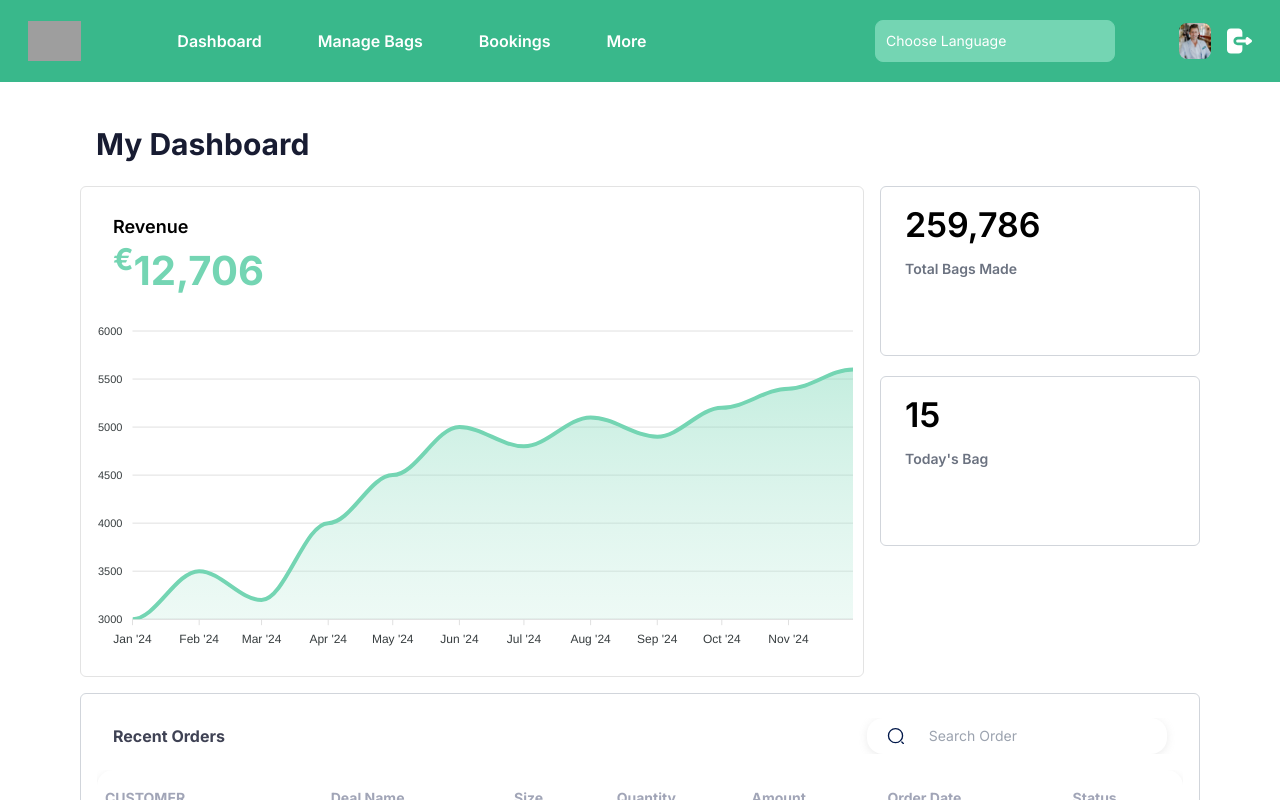
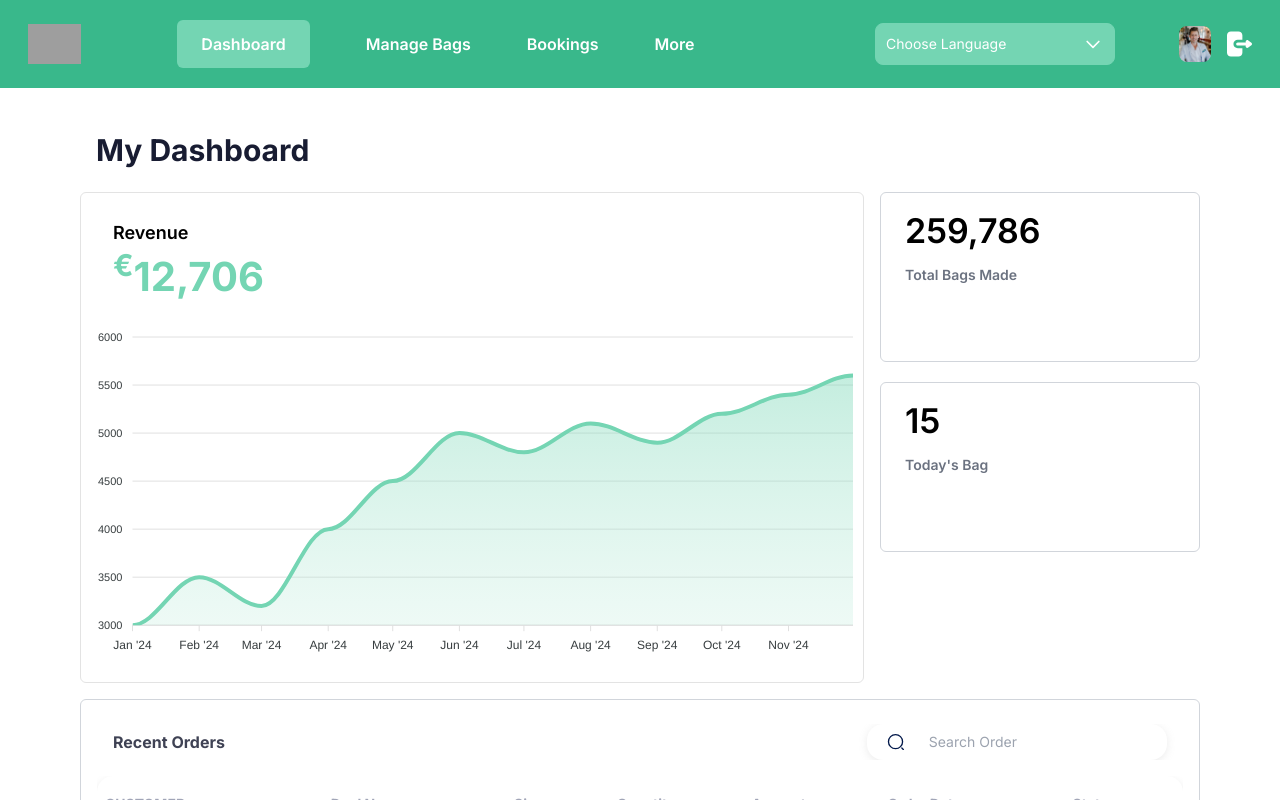
Before and after one commit to plenti-code-handler/vendor-web-app, a Next.js app: page /business in a window 1280 px wide. Shown: the top 800 px of the page. Built offline with nearby package versions, Linux system fonts and the light colour scheme; grey boxes are pictures that could not be loaded.

Commit message:
Header Active Links Done

```diff
--- a/components/layouts/Header.jsx
+++ b/components/layouts/Header.jsx
@@ -1,14 +1,22 @@
 "use client";
-import React, { useState } from "react";
-import { hamburgerIcon, logoutIconSvg, closeSvg } from "../../svgs";
+import React from "react";
+import { useSelector, useDispatch } from "react-redux";
+import { logoutIconSvg } from "../../svgs";
 import Link from "next/link";
 import LanguageDropdown from "../dropdowns/LanguageDropdown";
+import { setActivePage } from "../../redux/slices/headerSlice";
 
 const Header = () => {
-  const [isMenuOpen, setIsMenuOpen] = useState(false);
+  const [isMenuOpen, setIsMenuOpen] = React.useState(false);
+  const activePage = useSelector((state) => state.header.activePage);
+  const dispatch = useDispatch();
 
   const toggleMenu = () => {
     setIsMenuOpen(!isMenuOpen);
+  };
+
+  const handleLinkClick = (page) => {
+    dispatch(setActivePage(page));
   };
 
   return (
@@ -40,30 +48,25 @@ const Header = () => {
             style={{ zIndex: 1000 }}
           >
             <div className="flex flex-col lg:flex-row lg:gap-x-14 p-6 lg:p-0">
-              <Link
-                href="/business"
-                className="text-base font-semibold leading-6 text-white lg:text-textLight hover:underline transition-all"
-              >
-                Dashboard
-              </Link>
-              <Link
-                href="/business/manage-bags"
-                className="text-base font-semibold leading-6 text-white lg:text-textLight hover:underline transition-all"
-              >
-                Manage Bags
-              </Link>
-              <Link
-                href="/business/bookings"
-                className="text-base font-semibold leading-6 text-white lg:text-textLight hover:underline transition-all"
-              >
-                Bookings
-              </Link>
-              <Link
-                href="/business/more"
-                className="text-base font-semibold leading-6 text-white lg:text-textLight hover:underline transition-all"
-              >
-                More
-              </Link>
+              {[
+                { name: "Dashboard", href: "/business" },
+                { name: "Manage Bags", href: "/business/manage-bags" },
+                { name: "Bookings", href: "/business/bookings" },
+                { name: "More", href: "/business/more" },
+              ].map(({ name, href }) => (
+                <Link
+                  key={name}
+                  href={href}
+                  className={`text-base font-semibold leading-6 transition-all rounded-md ${
+                    activePage === name
+                      ? "bg-mainLight pr-6 pl-6 pt-3 pb-3 text-white"
+                      : "text-white lg:text-textLight hover:underline pt-3"
+                  }`}
+                  onClick={() => handleLinkClick(name)}
+                >
+                  {name}
+                </Link>
+              ))}
               <div className="flex flex-col lg:hidden mt-4 mr-8">
                 <LanguageDropdown />
               </div>
@@ -99,3 +102,34 @@ const Header = () => {
 };
 
 export default Header;
+
+const closeSvg = (
+  <svg
+    viewBox="0 0 15 15"
+    fill="none"
+    xmlns="http://www.w3.org/2000/svg"
+    className="w-5 h-5 text-white"
+  >
+    <path
+      d="M14.2547 12.9612C14.6451 13.3533 14.6451 13.9416 14.2547 14.3337C14.0594 14.5298 13.8642 14.6278 13.5713 14.6278C13.2785 14.6278 13.0832 14.5298 12.888 14.3337L7.71419 9.13764L2.54038 14.3337C2.34515 14.5298 2.14991 14.6278 1.85705 14.6278C1.56419 14.6278 1.36895 14.5298 1.17372 14.3337C0.78324 13.9416 0.78324 13.3533 1.17372 12.9612L6.34753 7.76509L1.17372 2.56901C0.78324 2.17685 0.78324 1.58862 1.17372 1.19646C1.56419 0.804305 2.14991 0.804305 2.54038 1.19646L7.71419 6.39254L12.888 1.19646C13.2785 0.804305 13.8642 0.804305 14.2547 1.19646C14.6451 1.58862 14.6451 2.17685 14.2547 2.56901L9.08086 7.76509L14.2547 12.9612Z"
+      fill="white"
+    />
+  </svg>
+);
+
+const hamburgerIcon = (
+  <svg
+    className="w-6 h-6 text-white"
+    fill="none"
+    stroke="currentColor"
+    viewBox="0 0 24 24"
+    xmlns="http://www.w3.org/2000/svg"
+  >
+    <path
+      strokeLinecap="round"
+      strokeLinejoin="round"
+      strokeWidth="2"
+      d="M4 6h16M4 12h16m-7 6h7"
+    />
+  </svg>
+);
--- a/components/sections/bussiness/dashboard/RenderStats.jsx
+++ b/components/sections/bussiness/dashboard/RenderStats.jsx
@@ -4,9 +4,16 @@ import CardsRow from "./CardsRow";
 import StatSlider from "./StatSlider";
 import React, { useEffect, useState } from "react";
 import RevenueChart from "../../../charts/RevenueChart";
+import { useDispatch } from "react-redux";
+import { setActivePage } from "../../../../redux/slices/headerSlice";
 
 const RenderStats = () => {
   const [isSmallDevice, setIsSmallDevice] = useState(false);
+  const dispatch = useDispatch();
+
+  useEffect(() => {
+    dispatch(setActivePage("Dashboard"));
+  }, [dispatch]);
 
   useEffect(() => {
     const handleResize = () => {
--- a/redux/slices/headerSlice.js
+++ b/redux/slices/headerSlice.js
@@ -1,20 +1,18 @@
 import { createSlice } from "@reduxjs/toolkit";
 
 const initialState = {
-  value: false,
+  activePage: null, // Track the active page
 };
 
 export const headerSlice = createSlice({
   name: "header",
   initialState,
   reducers: {
-    setHeaderOption: (state, action) => {
-      state.value = action.payload;
+    setActivePage: (state, action) => {
+      state.activePage = action.payload;
     },
   },
 });
 
-// Action creators are generated for each case reducer function
-export const { setHeaderOption } = headerSlice.actions;
-
+export const { setActivePage } = headerSlice.actions;
 export default headerSlice.reducer;
```
